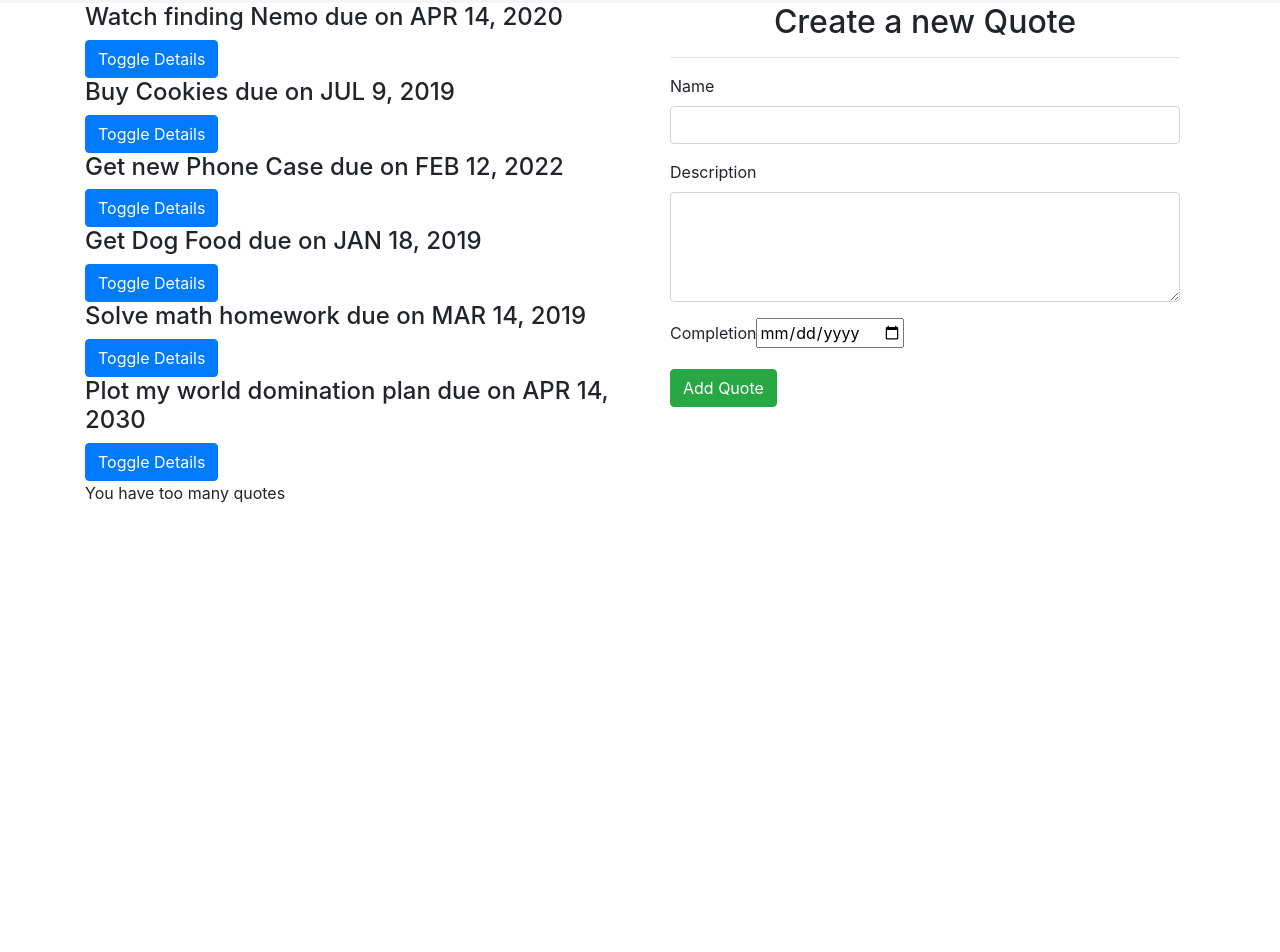
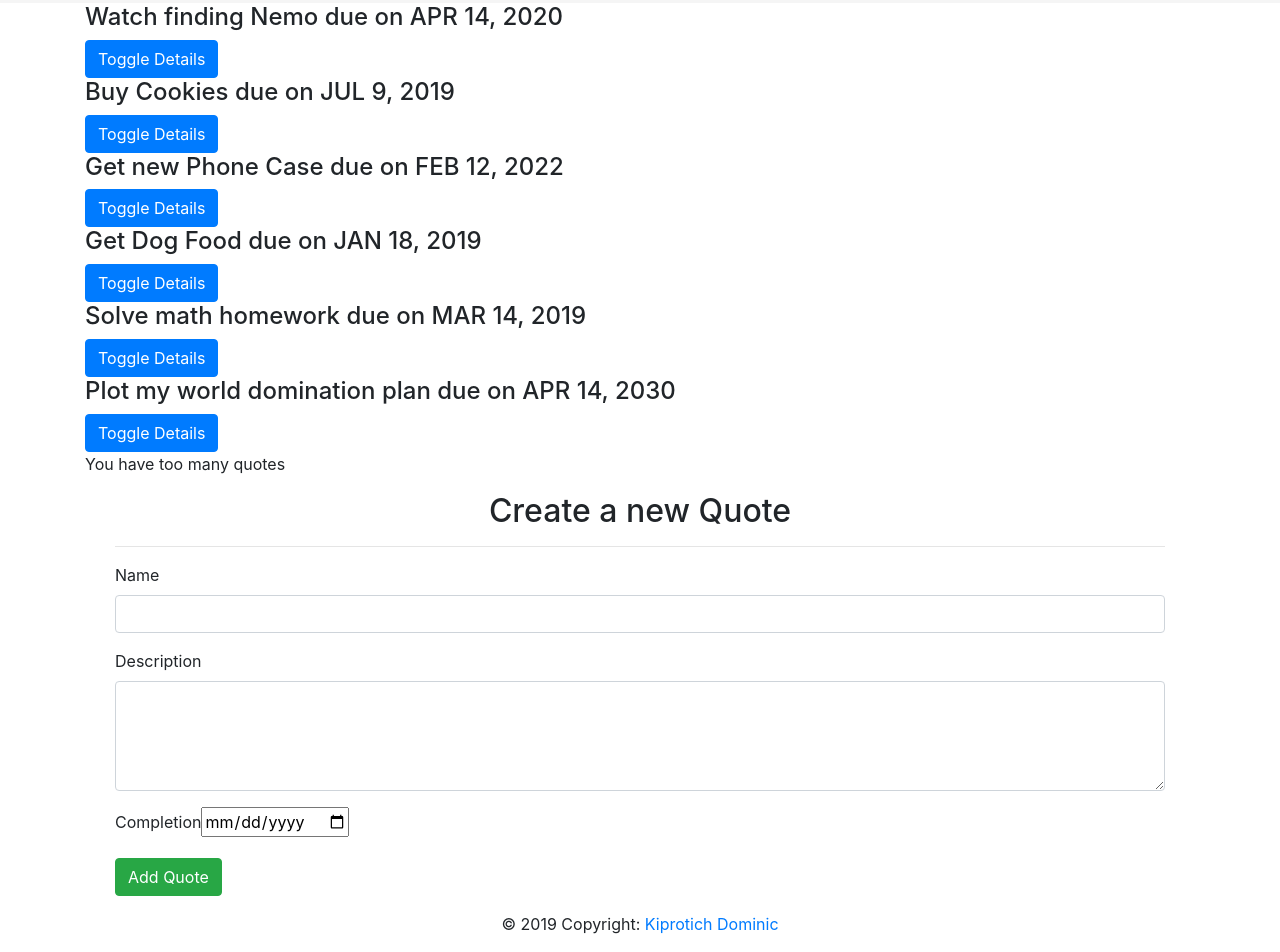
Before and after one commit to kiprotichdominic/Quotes-App, an Angular app: page / in a window 1280 px wide. Shown: the part 237-1189 px from the top of the page. Before the commit the page ends 800 px from the top, so only its background shows below. Built offline with nearby package versions, Linux system fonts and the light colour scheme.

Commit message:
add footer to my app

```diff
--- a/src/app/quote/quote.component.html
+++ b/src/app/quote/quote.component.html
@@ -11,7 +11,7 @@
 </div>
 <div class="container">
   <div class="row">
-    <div class="col-md-6">
+    <div class="col-md-12">
       <div *ngFor="let quote of quotes; let i = index">
         <div>
           <h4 id="{{ i }}" appStrikethrough>
@@ -30,9 +30,17 @@
         </div>
       </div>
     </div>
-    <div class="col-md-6">
-      <app-quote-form (addQuote)="addNewQuote($event)"></app-quote-form>
-    </div>
   </div>
   <p *ngIf="quotes.length > 5">You have too many quotes</p>
 </div>
+<div class="container">
+  <div class="col-md-12">
+    <app-quote-form (addQuote)="addNewQuote($event)"></app-quote-form>
+  </div>
+</div>
+<footer class="page-footer font-small blue">
+  <div class="footer-copyright text-center py-3">
+    © 2019 Copyright:
+    <a href="quote.component.html"> Kiprotich Dominic</a>
+  </div>
+</footer>
```
